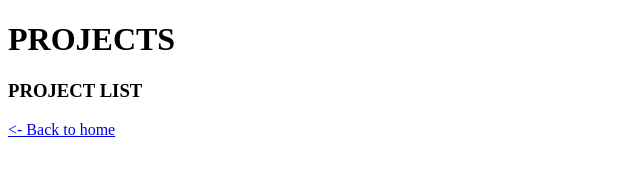
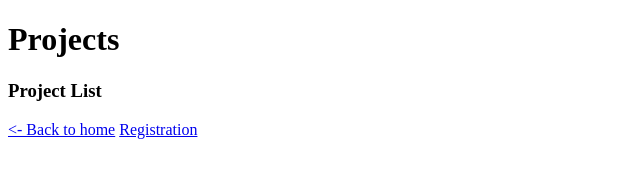
Before and after one commit to naveendunna/registration, a website: page project.html in a window 1280 px wide. Shown: the whole page, without its empty margins (0-640 px from the left). Drawn offline with Linux system fonts and the light colour scheme.

Commit message:
Update project.html

```diff
--- a/project.html
+++ b/project.html
@@ -1,13 +1,14 @@
-<!-- project.html -->
 <!DOCTYPE html>
-<html>
+
+<html lang="en" xmlns="http://www.w3.org/1999/xhtml">
 <head>
-   <meta charset="UTF-8">
-   <title>MY PROJECT</title>
+    <meta charset="utf-8" />
+    <title></title>
 </head>
 <body>
-   <h1>PROJECTS</h1>
-   <h3>PROJECT LIST</h3>
-   <a href="/registration.html">&lt;- Back to home</a>
+    <h1>Projects</h1>
+    <h3>Project List</h3>
+    <a href="/">&lt;- Back to home</a>
+    <a href="/registration">Registration</a>
 </body>
 </html>
```
